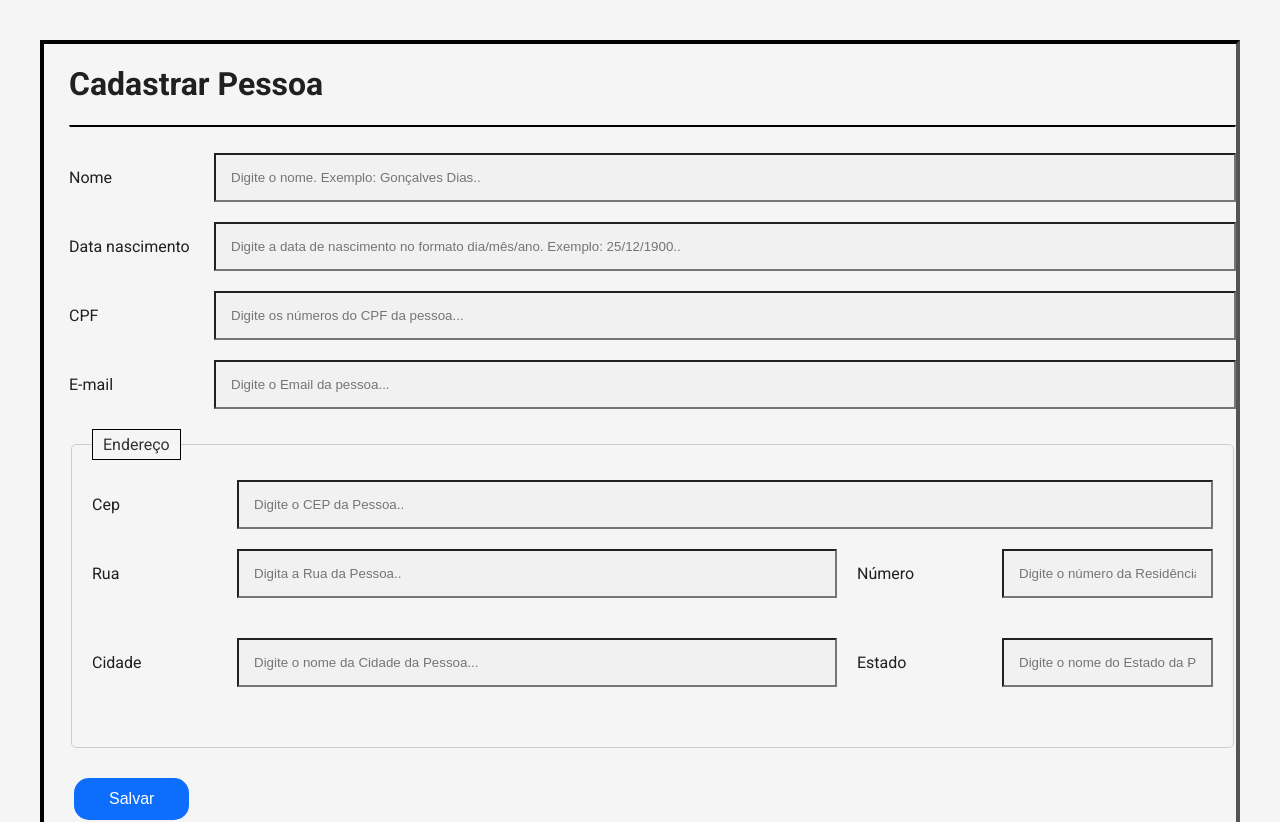
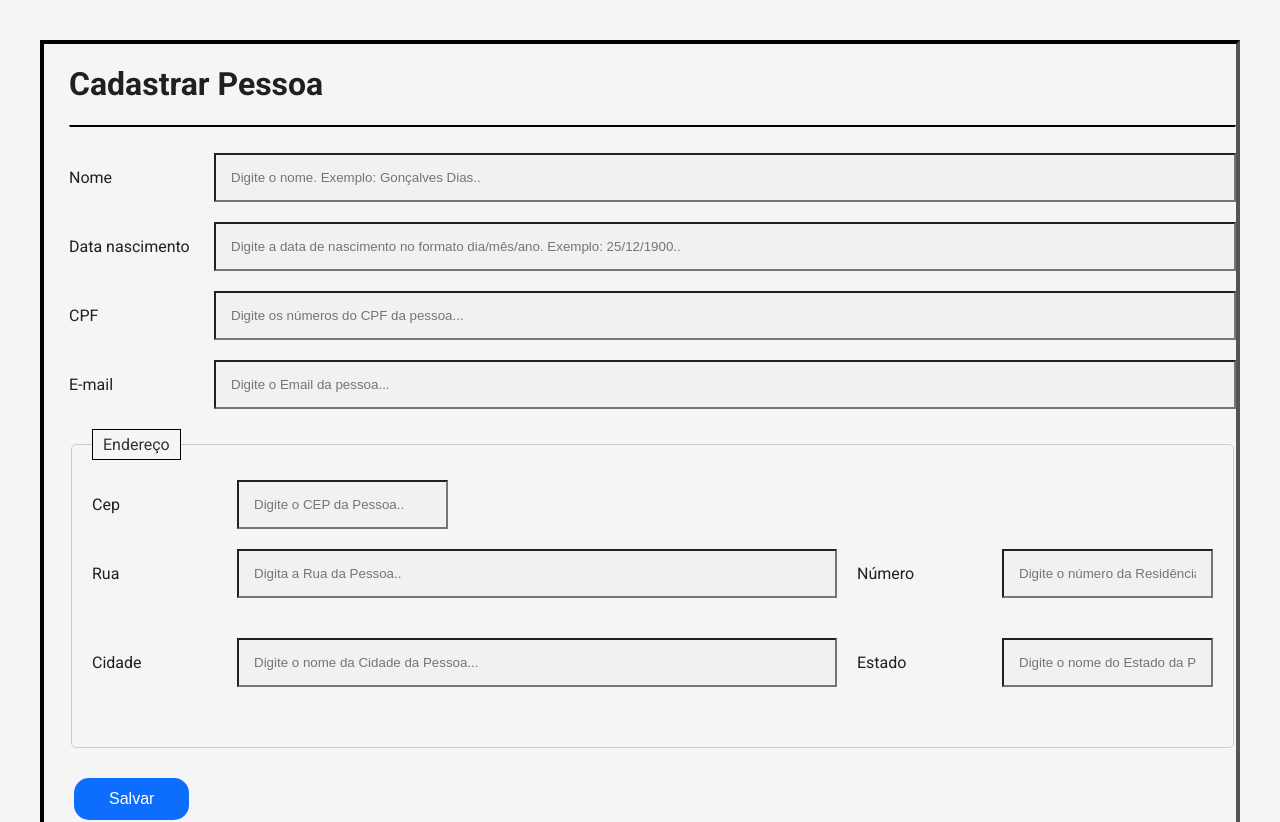
Before and after one commit to brs2025ep/gerenciador-de-pessoas, a React (Vite) app in the folder frontend/: page / in a window 1280 px wide. Shown: the top 822 px of the page. Built offline with nearby package versions, Linux system fonts and the light colour scheme.

Commit message:
feat: update logic to handle pessoa registration

```diff
--- a/frontend/src/App.jsx
+++ b/frontend/src/App.jsx
@@ -7,7 +7,7 @@ import PessoasIntegradasSearch from './component/PessoasIntegradasSearch';
 
 function App() {
 
-  const [mockPessoasList, setMockPessoasList] = useState ([
+  const [mockPessoasList, setMockPessoasList] = useState([
     {
       id: 1,
       nome: 'John Doe',
@@ -82,15 +82,15 @@ function App() {
       const newId = Math.max(...mockPessoasList.map((p) => p.id)) + 1;
       setMockPessoasList([...mockPessoasList, { ...editedPessoa, id: newId }]);
     }
-    setWorkerToEdit(null); // Limpa o workerToEdit após a submissão
+    pessoaToEdit(null); // Limpa o workerToEdit após a submissão
   };
 
   return (
     <>
       <div className="container">
         <CadastroPage
-        pessoaToEdit={pessoaToEdit}
-        onSubmit={handleSubmitPessoa}
+          pessoaToEdit={pessoaToEdit}
+          onSubmit={handleSubmitPessoa}
         />
         <PessoasCadastradasList
           pessoas={mockPessoasList}
--- a/frontend/src/CadastroPage.jsx
+++ b/frontend/src/CadastroPage.jsx
@@ -1,5 +1,6 @@
 import React, { useState, useEffect } from 'react';
 import { RiResetLeftFill } from 'react-icons/ri';
+import { FaSearch } from 'react-icons/fa';
 
 const initialPessoaState = {
   id: null,
@@ -17,9 +18,10 @@ const initialPessoaState = {
 const CadastroPage = (
   { pessoaToEdit, onSubmit }
 ) => {
+  const [formData, setFormData] = useState(initialPessoaState);
+  const [errors, setErrors] = useState({});
+  const [showCepSearchIcon, setShowCepSearchIcon] = useState(false);
 
-
-  const [formData, setFormData] = useState(initialPessoaState);
 
   useEffect(() => {
     if (pessoaToEdit) {
@@ -40,14 +42,62 @@ const CadastroPage = (
     }
   }, [pessoaToEdit]);
 
-  const [errors, setErrors] = useState({});
+  const displayCepSearchIcon = () => {
+    setShowCepSearchIcon(true);
+  };
+
+  const hideCepSearchIcon = () => {
+    setShowCepSearchIcon(false);
+  };
 
   const validate = () => {
     const newErrors = {};
-    if (!nome) newErrors.nome = 'Nome é obrigatório';
-    if (!/\S+@\S+\.\S+/.test(email)) newErrors.email = 'Email é inválido';
+    if (!formData.nome.trim()) newErrors.nome = 'Nome é obrigatório';
+
+    if (formData.nascimento.length >= 10) {
+      nascimentoDateValidation(newErrors);
+    }
+
+    if (formData.cpf.trim()) {
+
+      if (formData.cpf.length < 10) {
+        newErrors.cpf = 'CPF inválido';
+      }
+
+    }
+
+    if (formData.email.trim()) {
+      if (!/\S+@\S+\.\S+/.test(formData.email)) {
+        newErrors.email = 'Email é inválido';
+      }
+    }
+
     return newErrors;
   };
+
+  const nascimentoDateValidation = (newErrors) => {
+    console.log("Teste");
+    const [day, month, year] = formData.nascimento.split('/').map(Number);
+
+    const birthDate = new Date(year, month - 1, day);
+    const currentDate = new Date();
+
+    birthDate.setHours(0, 0, 0, 0);
+    currentDate.setHours(0, 0, 0, 0);
+
+    const isValidDate =
+      birthDate.getFullYear() === year &&
+      birthDate.getMonth() === month - 1 &&
+      birthDate.getDate() === day;
+
+    if (!isValidDate) {
+      console.log("Invalid");
+      newErrors.nascimento = 'Data de nascimento inválida';
+    } else if (birthDate > currentDate) {
+      console.log("Valid");
+      newErrors.nascimento = 'Data de nascimento não pode ser no futuro';
+    }
+  }
 
   const resetCadastroForm = () => {
     setFormData(initialPessoaState);
@@ -65,6 +115,86 @@ const CadastroPage = (
     }
   };
 
+  const handleChange = (e) => {
+    const { name, value } = e.target;
+
+    let formattedValue = value;
+
+    if (name === 'nome') {
+      formattedValue = value
+        .split(' ') // Split the string into an array of words
+        .map(word => word.charAt(0).toUpperCase() + word.slice(1).toLowerCase()) // Capitalize first letter, lowercase rest
+        .join(' '); // Join the words back into a string
+    }
+
+    if (name === 'nascimento') {
+      // Remove all non-digit characters first
+      formattedValue = value.replace(/\D/g, '');
+
+      // Apply formatting
+      if (formattedValue.length > 2) {
+        formattedValue = formattedValue.substring(0, 2) + '/' + formattedValue.substring(2);
+      }
+      if (formattedValue.length > 5) {
+        formattedValue = formattedValue.substring(0, 5) + '/' + formattedValue.substring(5);
+      }
+
+      // Limit to 10 characters (dd/MM/YYYY)
+      if (formattedValue.length > 10) {
+        formattedValue = formattedValue.substring(0, 10);
+      }
+    }
+
+    if (name === 'cep') { // New logic for CEP field
+      // Remove all non-digit characters
+      formattedValue = value.replace(/\D/g, '');
+
+      // Limit to 8 digits
+      if (formattedValue.length > 8) {
+        formattedValue = formattedValue.substring(0, 8);
+      }
+
+      // Apply CEP format (00000-000) only if 8 digits are present
+      if (formattedValue.length === 8) {
+        formattedValue = formattedValue.replace(/(\d{5})(\d{3})/, '$1-$2');
+        displayCepSearchIcon();
+      } else {
+        hideCepSearchIcon();
+      }
+    }
+
+    if (name === 'cpf') {
+      // 1. Remove any non-digit characters
+      const digitsOnly = value.replace(/\D/g, '');
+
+      // 2. Limit to 11 digits
+      const limitedDigits = digitsOnly.substring(0, 11);
+
+      // 3. Apply Brazilian CPF format 000.000.000-00
+      if (limitedDigits.length > 0) {
+        formattedValue = limitedDigits.replace(
+          /^(\d{3})(\d{3})(\d{3})(\d{2})$/,
+          '$1.$2.$3-$4'
+        );
+      } else {
+        formattedValue = '';
+      }
+    }
+
+    setFormData(prevFormData => ({
+      ...prevFormData,
+      [name]: formattedValue
+    }));
+    // Clear the error for the current field as the user types
+    if (errors[name]) {
+      setErrors(prevErrors => {
+        const newErrors = { ...prevErrors };
+        delete newErrors[name];
+        return newErrors;
+      });
+    }
+  };
+
   return (
     <div>
       <div className="container area-form">
@@ -78,7 +208,7 @@ const CadastroPage = (
               name="nome"
               value={formData.nome}
               placeholder="Digite o nome. Exemplo: Gonçalves Dias.."
-              onChange={(e) => setNome(e.target.value)}
+              onChange={handleChange}
               required />
             {errors.nome && <p className="text-red-500 text-sm">{errors.nome}</p>}
           </div>
@@ -90,19 +220,19 @@ const CadastroPage = (
               name="nascimento"
               value={formData.nascimento}
               placeholder="Digite a data de nascimento no formato dia/mês/ano. Exemplo: 25/12/1900.."
-              onChange={(e) => setNascimento(e.target.value)}
+              onChange={handleChange}
             />
-            {errors.nome && <p className="text-red-500 text-sm">{errors.nascimento}</p>}
+            {errors.nascimento && <p className="text-red-500 text-sm">{errors.nascimento}</p>}
           </div>
 
           <div className="form-row-group">
             <label className="block font-medium">CPF</label>
             <input
-              type="number"
+              type="text"
               name="cpf"
               value={formData.cpf}
               placeholder="Digite os números do CPF da pessoa..."
-              onChange={(e) => setCpf(e.target.value)}
+              onChange={handleChange}
             />
             {errors.cpf && <p className="text-red-500 text-sm">{errors.cpf}</p>}
           </div>
@@ -113,7 +243,7 @@ const CadastroPage = (
               name="email"
               value={formData.email}
               placeholder="Digite o Email da pessoa..."
-              onChange={(e) => setEmail(e.target.value)}
+              onChange={handleChange}
             />
             {errors.email && <p className="text-red-500 text-sm">{errors.email}</p>}
           </div>
@@ -121,12 +251,22 @@ const CadastroPage = (
             <legend>Endereço</legend>
             <div className="form-row-group">
               <label htmlFor="cep">Cep</label>
-              <input
-                type="number"
-                name="cep"
-                value={formData.cep}
-                placeholder="Digite o CEP da Pessoa.."
-                onChange={(e) => setCep(e.target.value)} />
+              <div className="relative">
+                <input
+                  type="text"
+                  name="cep"
+                  value={formData.cep}
+                  placeholder="Digite o CEP da Pessoa.."
+                  onChange={handleChange} />
+                {showCepSearchIcon && (
+                  <div
+                    className="absolute inset-y-0 right-0 pr-3 flex items-center cursor-pointer"
+                    onClick={() => alert('Ícone de Busca foi acionado: ' + formData.cep)}
+                  >
+                    <FaSearch /> Buscando
+                  </div>
+                )}
+              </div>
               {errors.cep && <p className="text-red-500 text-sm">{errors.cep}</p>}
             </div>
             <div className="grouped-fields">
@@ -137,7 +277,7 @@ const CadastroPage = (
                   name="rua"
                   value={formData.rua}
                   placeholder="Digita a Rua da Pessoa.."
-                  onChange={(e) => setRua(e.target.value)} />
+                  onChange={handleChange} />
                 {errors.rua && <p className="text-red-500 text-sm">{errors.rua}</p>}
               </div>
               <div className="form-row-group">
@@ -148,7 +288,7 @@ const CadastroPage = (
                   name="numero"
                   value={formData.numero}
                   placeholder="Digite o número da Residência da Pessoa.."
-                  onChange={(e) => setNumero(e.target.value)} />
+                  onChange={handleChange} />
                 {errors.numero && <p className="text-red-500 text-sm">{errors.numero}</p>}
               </div>
             </div>
@@ -160,7 +300,7 @@ const CadastroPage = (
                   name="cidade"
                   value={formData.cidade}
                   placeholder="Digite o nome da Cidade da Pessoa..."
-                  onChange={(e) => setCidade(e.target.value)} />
+                  onChange={handleChange} />
                 {errors.cidade && <p className="text-red-500 text-sm">{errors.cidade}</p>}
               </div>
               <div className="form-row-group">
@@ -170,7 +310,7 @@ const CadastroPage = (
                   name="estado"
                   value={formData.estado}
                   placeholder="Digite o nome do Estado da Pessoa..."
-                  onChange={(e) => setEstado(e.target.value)} />
+                  onChange={handleChange} />
                 {errors.estado && <p className="text-red-500 text-sm">{errors.estado}</p>}
               </div>
             </div>
```
